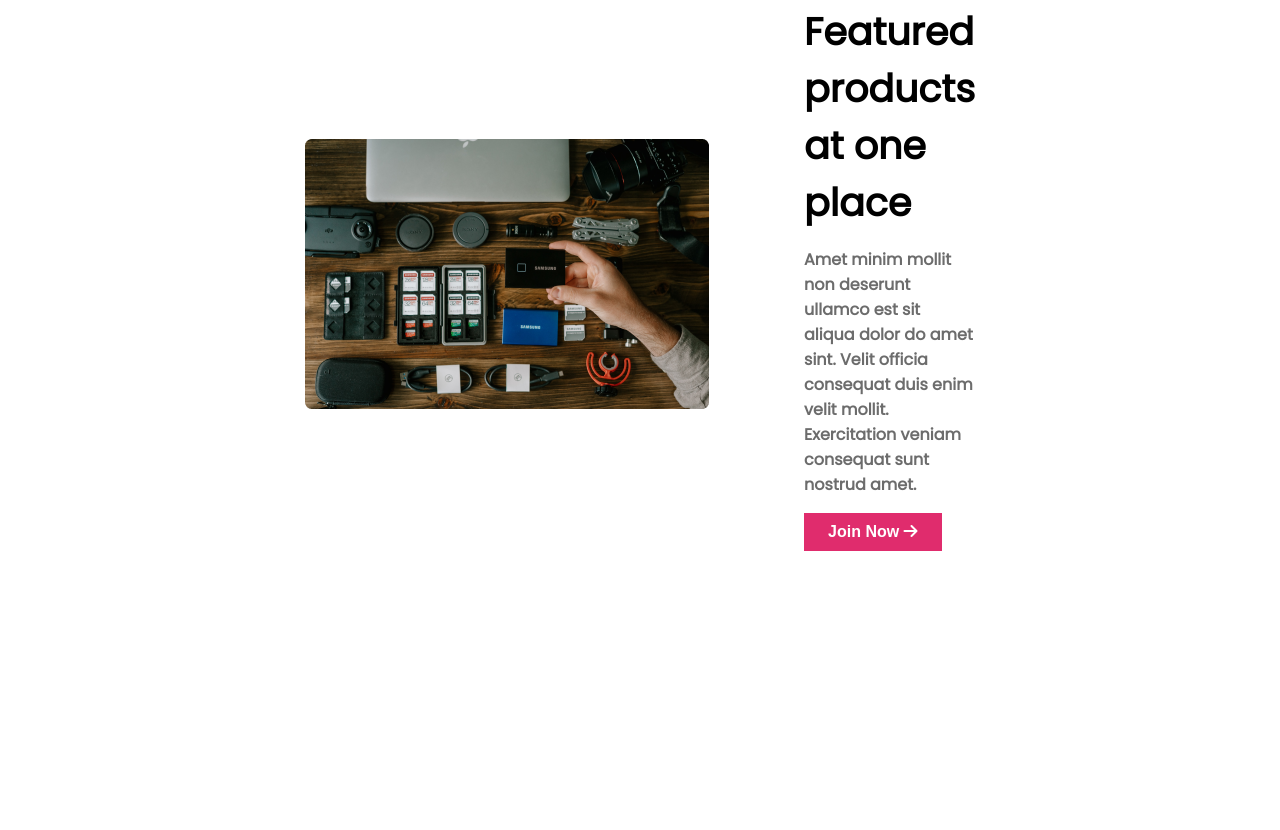
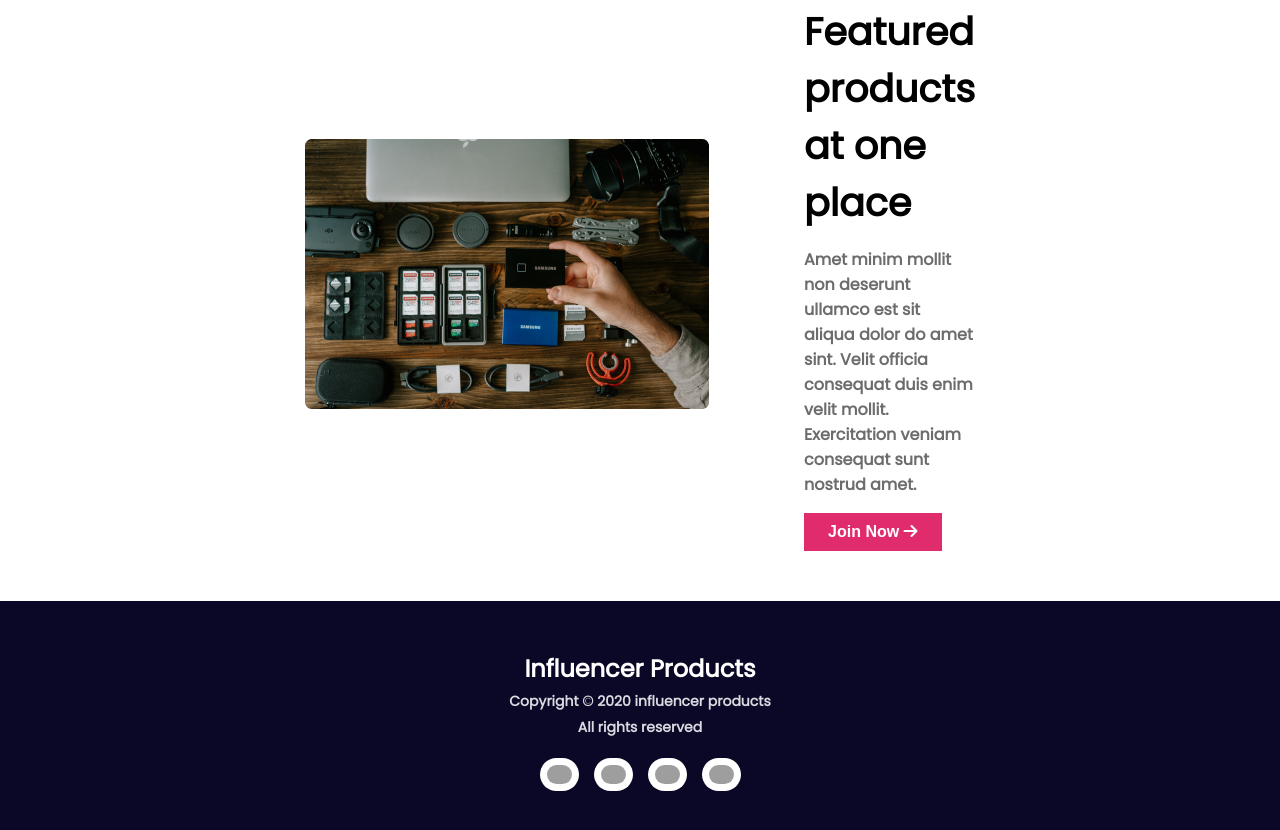
Before and after one commit to ShahriarHossainRifat/influencer-gear, a plain HTML site: page index.html in a window 1280 px wide. Shown: the part 2463-3293 px from the top of the page. Before the commit the page ends 3064 px from the top, so only its background shows below. Drawn offline with Linux system fonts and the light colour scheme; grey boxes are pictures that could not be loaded.

Commit message:
added footer

```diff
--- a/index.html
+++ b/index.html
@@ -239,6 +239,24 @@
             </div>
         </section>
     </main>
-    <footer></footer>
+    <footer>
+        <h3 class="footer-title">Influencer Products</h3>
+        <p class="footer-copyright">Copyright © 2020  influencer products</p>
+        <p class="footer-copyright">All rights reserved</p>
+        <div class="footer-icons">
+            <div class="icon">
+            <img src="https://cdn-icons-png.flaticon.com/512/3670/3670274.png" alt="">
+            </div>
+            <div class="icon">
+            <img src="https://cdn-icons-png.flaticon.com/512/2168/2168281.png" alt="">
+            </div>
+            <div class="icon">
+            <img src="https://cdn-icons-png.flaticon.com/512/2168/2168336.png" alt="">
+            </div>
+            <div class="icon">
+            <img src="https://cdn-icons-png.flaticon.com/512/1384/1384012.png" alt="">
+            </div>
+        </div>
+    </footer>
 </body>
 </html>
--- a/styles/style.css
+++ b/styles/style.css
@@ -163,3 +163,35 @@ nav .nav-buttons {
     border: none;
     padding: 10px 24px;
 }
+
+/* footer styles */
+footer {
+    background-color: #0A0826;
+    padding: 50px 0;
+    display: flex;
+    flex-direction: column;
+    align-items: center;
+}
+.footer-title {
+    color: white;
+    font-weight: 700;
+    font-size: 24px;
+}
+.footer-copyright {
+    color: white;
+    font-weight: 700;
+    font-size: 14px;
+    color: #D9DBE1;
+    margin-top: 5px;
+}
+.footer-icons {
+    margin-top: 20px;
+    display: flex;
+    gap: 15px;
+}
+.footer-icons img {
+    background-color: white;
+    width: 25px;
+    padding: 7px;
+    border-radius: 45px;
+}
```
